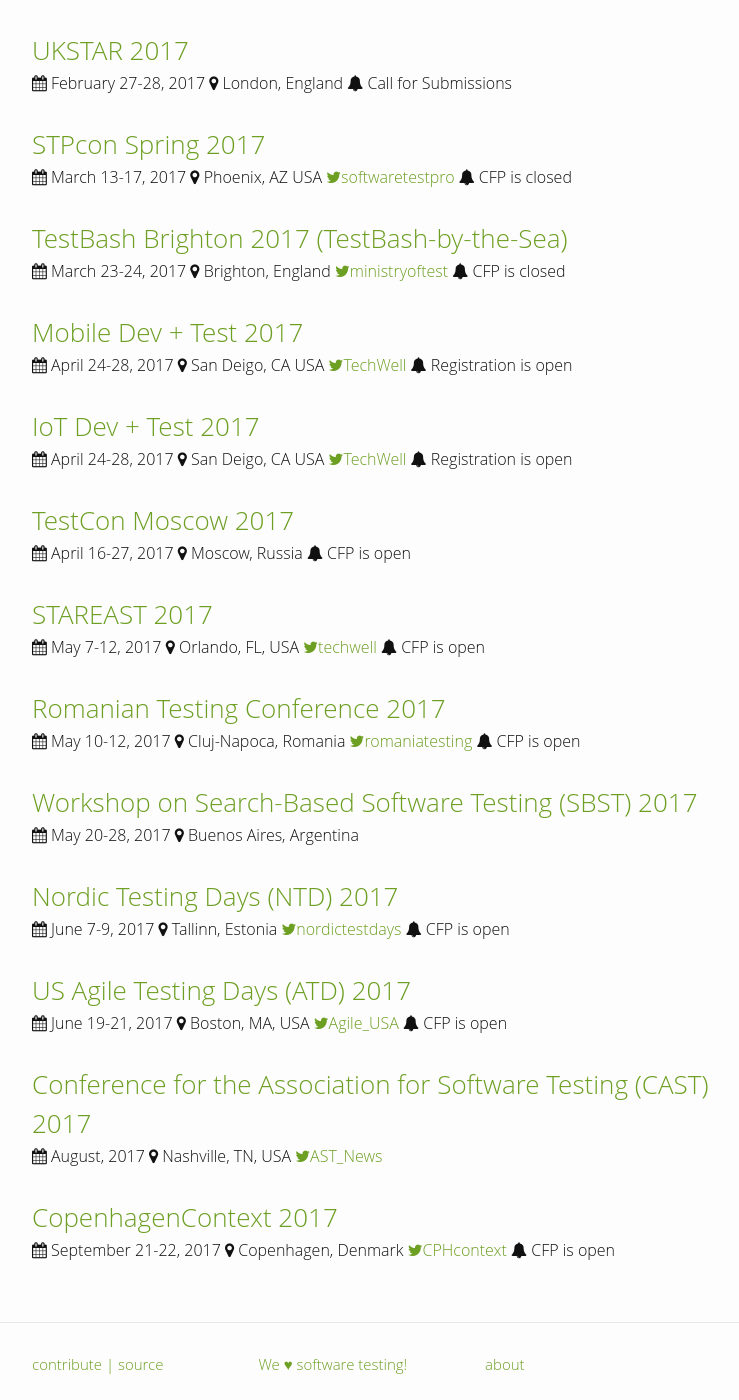
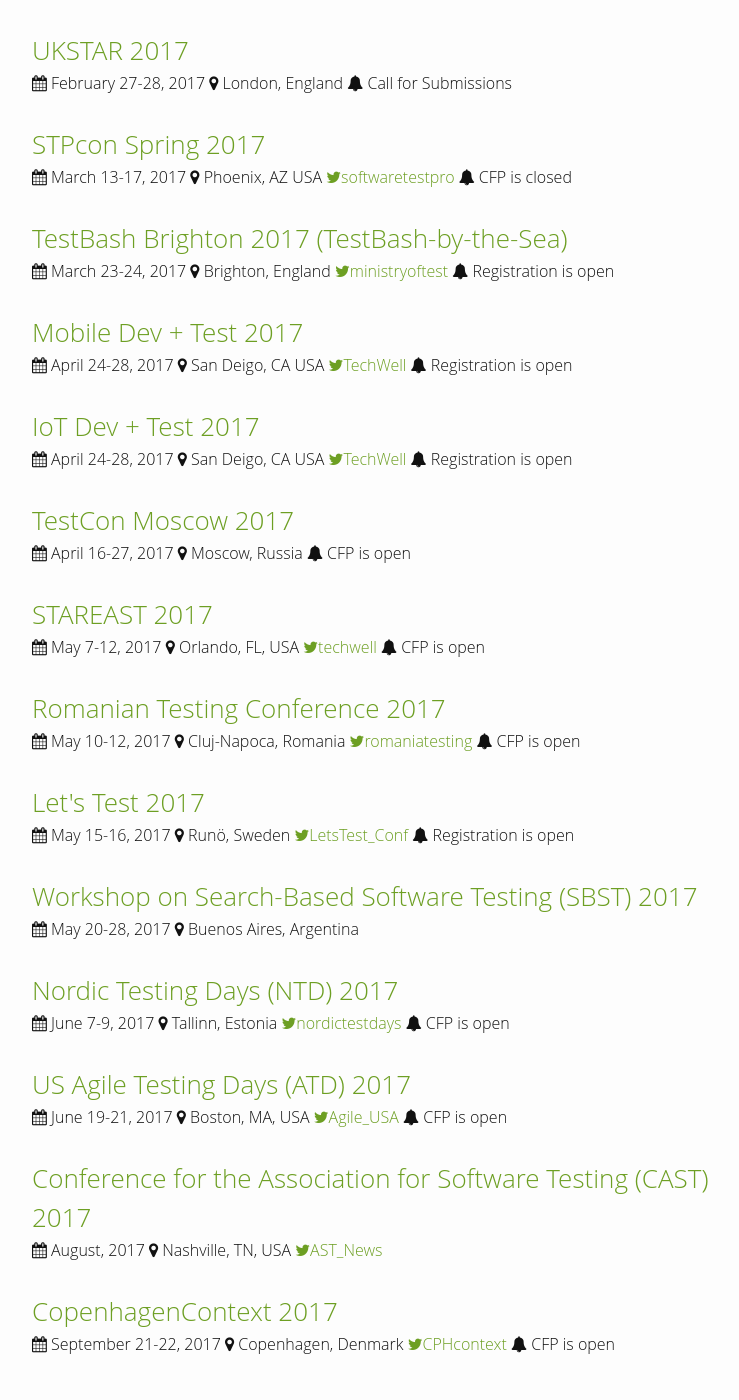
Before and after one commit to TestingConferences/testingconferences.github.io, a Jekyll site: the page built from index.html, in a window 1280 px wide and 1400 px high, scrolled down 1535 px. Shown: the whole window, without its empty margins (238-977 px from the left). Built offline with Jekyll 4.4.1, drawn with Linux system fonts in a browser that asks for light colours.

Commit message:
Added Let's Test 2017

```diff
--- a/_data/current.yml
+++ b/_data/current.yml
@@ -113,7 +113,7 @@
   dates: "March 23-24, 2017"
   url: http://www.ministryoftesting.com/training-events/testbash-brighton-2017/
   twitter: ministryoftest
-  status: CFP is closed
+  status: Registration is open
 
 - name: Mobile Dev + Test 2017
   location: San Deigo, CA USA
@@ -149,6 +149,13 @@
   twitter: romaniatesting
   status: CFP is open
 
+- name: Let's Test 2017
+  location: Runö, Sweden
+  dates: "May 15-16, 2017"
+  url: http://lets-test.com/
+  twitter: LetsTest_Conf
+  status: Registration is open
+
 - name: Workshop on Search-Based Software Testing (SBST) 2017
   location: Buenos Aires, Argentina
   dates: "May 20-28, 2017"
```
